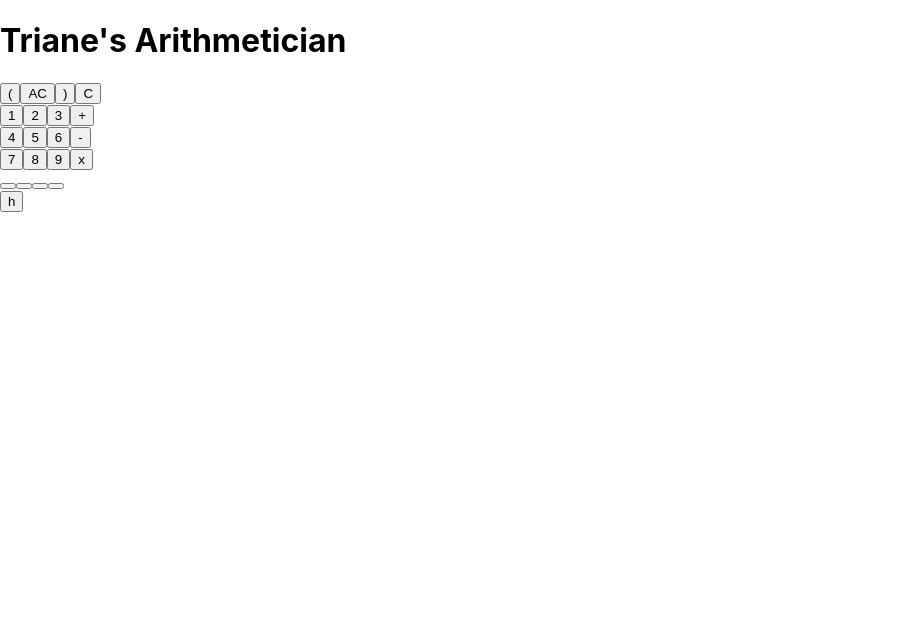
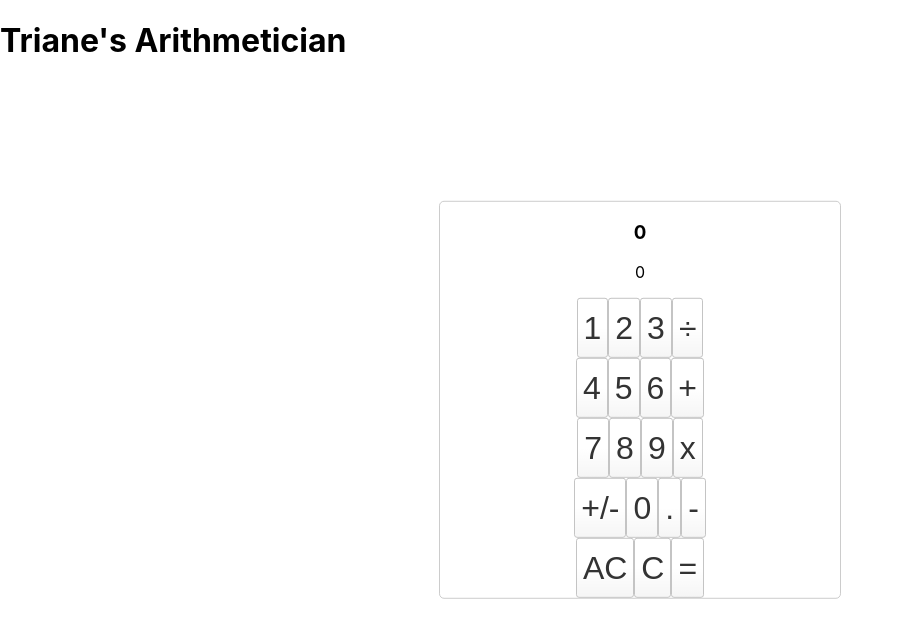
Before and after one commit to TrianePeart/trianes-arithmetician, a React (Create React App) app: page / in a window 1280 px wide. Shown: the top 638 px of the page, without its empty margins (0-904 px from the left). Built offline with nearby package versions, Linux system fonts and the light colour scheme.

Commit message:
Newest Update

```diff
--- a/src/App.css
+++ b/src/App.css
@@ -1,38 +1,28 @@
-.App {
+.title{
   text-align: center;
 }
 
-.App-logo {
-  height: 40vmin;
-  pointer-events: none;
+.calculator-body{
+  text-align: center;
+  border: 1px solid #ccc;
+  border-radius: 5px;
+  position: absolute;
+  top: 50%;
+  left: 50%;
+  transform: translate(-50%, -50%);
+  width: 400px;
+
 }
 
-@media (prefers-reduced-motion: no-preference) {
-  .App-logo {
-    animation: App-logo-spin infinite 20s linear;
-  }
+button {
+  height: 60px;
+  background-color: #fff;
+  border-radius: 3px;
+  border: 1px solid #c4c4c4;
+  background-color: transparent;
+  font-size: 2rem;
+  color: #333;
+  background-image: linear-gradient(to bottom,transparent,transparent 50%,rgba(0,0,0,.04));
+  box-shadow: inset 0 0 0 1px rgba(255,255,255,.05), inset 0 1px 0 0 rgba(255,255,255,.45), inset 0 -1px 0 0 rgba(255,255,255,.15), 0 1px 0 0 rgba(255,255,255,.15);
+  text-shadow: 0 1px rgba(255,255,255,.4);
 }
-
-.App-header {
-  background-color: #282c34;
-  min-height: 100vh;
-  display: flex;
-  flex-direction: column;
-  align-items: center;
-  justify-content: center;
-  font-size: calc(10px + 2vmin);
-  color: white;
-}
-
-.App-link {
-  color: #61dafb;
-}
-
-@keyframes App-logo-spin {
-  from {
-    transform: rotate(0deg);
-  }
-  to {
-    transform: rotate(360deg);
-  }
-}
--- a/src/App.js
+++ b/src/App.js
@@ -9,40 +9,101 @@ class App extends Component{
 
     this.state = {
       result: "",
-      thing: "test"
+      current: 0,
+      previous: "",
+      operator:"",
+      value: Number(""),
     }
   }
-    calculator = (doMath) => {
 
-    let math = "1 + 2".split(' ');
-    switch (math[1]) {
-      case '+':
-    return Math.round((+math[0] + +math[2]) * 100) / 100;
-    break;
-    case '-':
-    return Math.round((+math[0] - +math[2]) * 100) / 100;
-    break;
-    case '/':
-    return Math.round((+math[0] / +math[2]) * 100) / 100;
-    break;
-    case '*':
-    return Math.round((+math[0] * +math[2]) * 100) / 100;
-    break;
-
-    };
+    onClick = button =>{
+      console.log(button)
+      if(button === "="){
+        this.calculate()
+      } else if (button === "C"){
+        this.reset()
+      } else if (button === "AC"){
+        this.aC()
+      }
+      else{
+        this.setState({
+          current:this.state.current + button,
+          value: this.state.value + button
+        })
+      }
     };
 
 
 
+      Addition = () => {
+      const oldNumber = this.state.current
+      this.setState({current: "", operator: "plus", previous: oldNumber, value: this.state.value + " + "});
+    }
+
+      Subtraction = () => {
+      const oldNumber = this.state.current
+      this.setState({current: "", operator: "subtract", previous: oldNumber, value: this.state.value + " - "});
+
+    }
+
+      Multiplication = () => {
+      const oldNumber = this.state.current
+      this.setState({current: "", operator: "multiplication", previous: oldNumber, value: this.state.value + " * "});
+
+    }
+
+      Division = () => {
+      const oldNumber = this.state.current
+      this.setState({current: "", operator: "division", previous: oldNumber, value: this.state.value + " ÷ "});
+
+    }
+
+    calculate = () => {
+
+      if(this.state.operator === "plus") {
+        this.setState({result: Number(this.state.current) + Number(this.state.previous)})
+      } else if(this.state.operator === "subtract") {
+        this.setState({result: Number(this.state.current) - Number(this.state.previous)})
+      } else if(this.state.operator === "multiplication") {
+        this.setState({result: Number(this.state.current) * Number(this.state.previous)})
+      } else if(this.state.operator === "division") {
+        this.setState({result: Number(this.state.current) / Number(this.state.previous)})
+      }
+
+    }
+
+
+    reset = () => {
+      const length = this.state.value.length - this.state.current.length
+      const newValue = this.state.value.slice(0, length)
+      this.setState({
+        current: "",
+        operator:"",
+        previous:"",
+        value: newValue
+      })
+    };
+
+    aC = () =>{
+      this.setState({
+        result: "",
+        current: "",
+        previous: "",
+        operator:"",
+        value: ""
+      })
+    }
 
   render() {
+    console.log(this.state)
     return(
       <div>
+       <div><h1>Triane's Arithmetician</h1></div>
         <div className="calculator-body">
-          <h1>Triane's Arithmetician</h1>
-          <MyComponent result={this.state.result}/>
-          <MyKeyPad onClick={this.onClick}/>
-          <button onClick= {this.calculator}>h</button>
+          <MyComponent result={this.state.result} current={this.state.current} value={this.state.value}/>
+
+
+          <MyKeyPad onClick={this.onClick} calculate={this.calculate} Addition={this.Addition} Subtraction={this.Subtraction} Multiplication={this.Multiplication} Division={this.Division}/>
         </div>
 
       </div>
--- a/src/components/MyComponent.js
+++ b/src/components/MyComponent.js
@@ -3,11 +3,11 @@ import React, {Component} from "react";
 class MyComponent extends Component {
 
     render(){
-        let {result} = this.props;
+        let {result, current, value} = this.props;
         return (
             <div className="result">
-                <p>{result}</p>
-
+                <h3>{value}</h3>
+                <p>{result === "" ? Number(current).toLocaleString("en-US"): Number(result).toLocaleString("en-US")}</p>
             </div>
             );
     }
--- a/src/components/MyKeyPad.js
+++ b/src/components/MyKeyPad.js
@@ -5,30 +5,39 @@ class MyKeyPad extends Component {
     render(){
        return (
            <div className="button">
-               <button name="(" onClick={b => this.props.onClick(b.target.name)}>(</button>
-               <button name="AC" onClick={b => this.props.onClick(b.target.name)}>AC</button>
-               <button name=")" onClick={b => this.props.onClick(b.target.name)}>)</button>
-               <button name="C" onClick={b => this.props.onClick(b.target.name)}>C</button> <br/>
+
 
                <button name="1" onClick={b => this.props.onClick(b.target.name)}>1</button>
-               <button name="2" onClick={b => this.props.onClick(b.target.name)}>2</button>
-               <button name="3" onClick={b => this.props.onClick(b.target.name)}>3</button>
-               <button name="+" onClick={b => this.props.onClick(b.target.name)}>+</button> <br/>
+               <button name="2"  onClick={b => this.props.onClick(b.target.name)}>2</button>
+               <button name="3"  onClick={b => this.props.onClick(b.target.name)}>3</button>
+               <button name="/" class="operator" onClick={this.props.Division}>÷</button><br/>
+
 
                <button name="4" onClick={b => this.props.onClick(b.target.name)}>4</button>
-               <button name="5" onClick={b => this.props.onClick(b.target.name)}>5</button>
-               <button name="6" onClick={b => this.props.onClick(b.target.name)}>6</button>
-               <button name="-" onClick={b => this.props.onClick(b.target.name)}>-</button> <br/>
+               <button name="5"  onClick={b => this.props.onClick(b.target.name)}>5</button>
+               <button name="6"  onClick={b => this.props.onClick(b.target.name)}>6</button>
+               <button name="+" class="operator" onClick={this.props.Addition}>+</button><br/>
 
-               <button name="7" onClick={b => this.props.onClick(b.target.name)}>7</button>
-               <button name="8" onClick={b => this.props.onClick(b.target.name)}>8</button>
-               <button name="9" onClick={b => this.props.onClick(b.target.name)}>9</button>
-               <button name="*" onClick={b => this.props.onClick(b.target.name)}>x</button> <br/>
+               <button name="7"  onClick={b => this.props.onClick(b.target.name)}>7</button>
+               <button name="8"  onClick={b => this.props.onClick(b.target.name)}>8</button>
+               <button name="9"  onClick={b => this.props.onClick(b.target.name)}>9</button>
+               <button name="*" class="operator" onClick={this.props.Multiplication}>x</button>
+               <br/>
 
-               <button name="" onClick={b => this.props.onClick(b.target.name)}></button>
-               <button name="0" onClick={b => this.props.onClick(b.target.name)}></button>
-               <button name="=" onClick={b => this.props.onClick(b.target.name)}></button>
-               <button name="/" onClick={b => this.props.onClick(b.target.name)}></button> <br/>
+
+               <button name="+/-" class="operator" onClick={b => this.props.onClick(b.target.name)}>+/-</button>
+               {/* create negative/positive button function inside of app JS */}
+
+               <button name="0" onClick={b => this.props.onClick(b.target.name)}>0</button>
+               <button name="." class="decimal" onClick={b => this.props.onClick(b.target.name)}>.</button>
+               <button name="-" class="operator" onClick={this.props.Subtraction}>-</button>
+              <br/>
+
+              <button name="AC" class="all-clear" onClick={b => this.props.onClick(b.target.name)}>AC</button>
+              <button name="C" class="operator" onClick={b => this.props.onClick(b.target.name)}>C</button>
+              <button name="=" class="equal sign" onClick={b => this.props.onClick(b.target.name)}>=</button>
+               <br/>
+
 
 
            </div>
```
Also changed, not shown: 1 other file (tests, documents, lock files or other folders).
